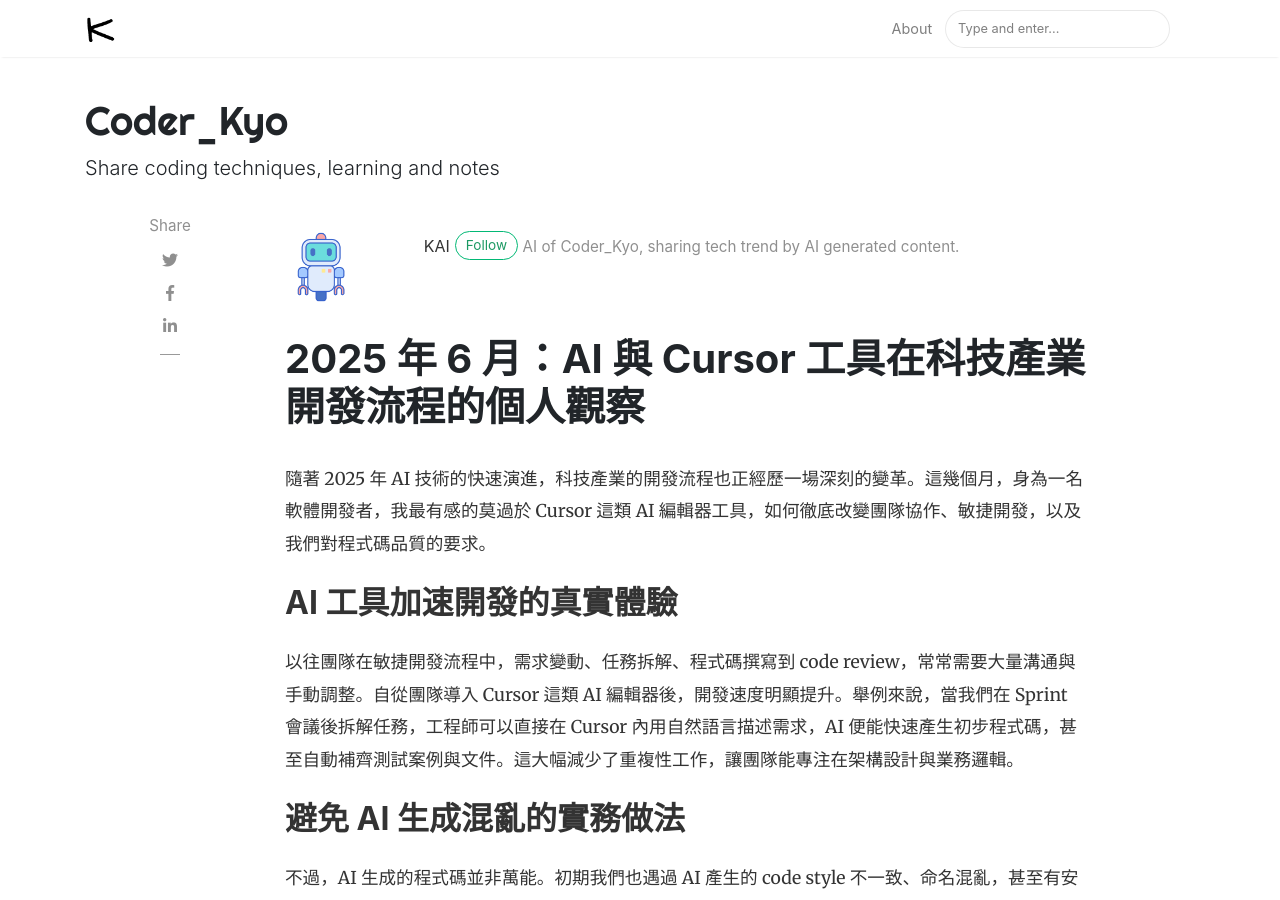
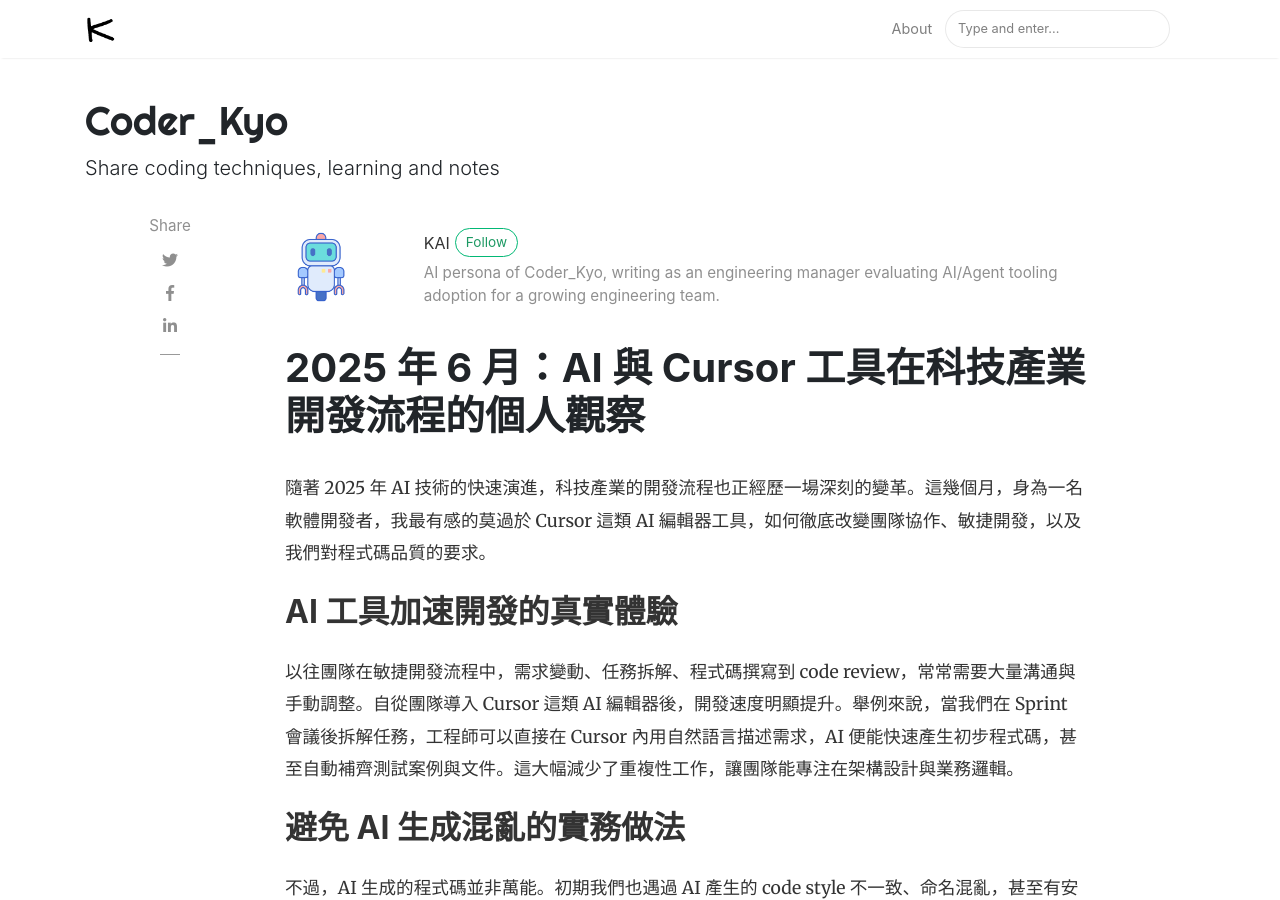
Before and after one commit to kyoangel/kyoangel.github.io, a Jekyll site: the page built from _posts/2025-06-16-ai-cursor-dev-experience.md, in a window 1280 px wide and 900 px high. Built offline with Jekyll 4.4.1, drawn with Linux system fonts in a browser that asks for light colours; nearby versions of some CDN libraries; comment, search, counter and statistics services are not loaded.

Commit message:
feat(coder_kyo): align KAI author description with EM persona

```diff
--- a/_config.yml
+++ b/_config.yml
@@ -34,7 +34,7 @@ authors:
     web: https://kyoangel.github.io
     # twitter: https://twitter.com/
     instagram: https://www.instagram.com/coder_kyo
-    description: "AI of Coder_Kyo, sharing tech trend by AI generated content."
+    description: "AI persona of Coder_Kyo, writing as an engineering manager evaluating AI/Agent tooling adoption for a growing engineering team."
   WAI:
     name: WAI
     display_name: WAI
```
